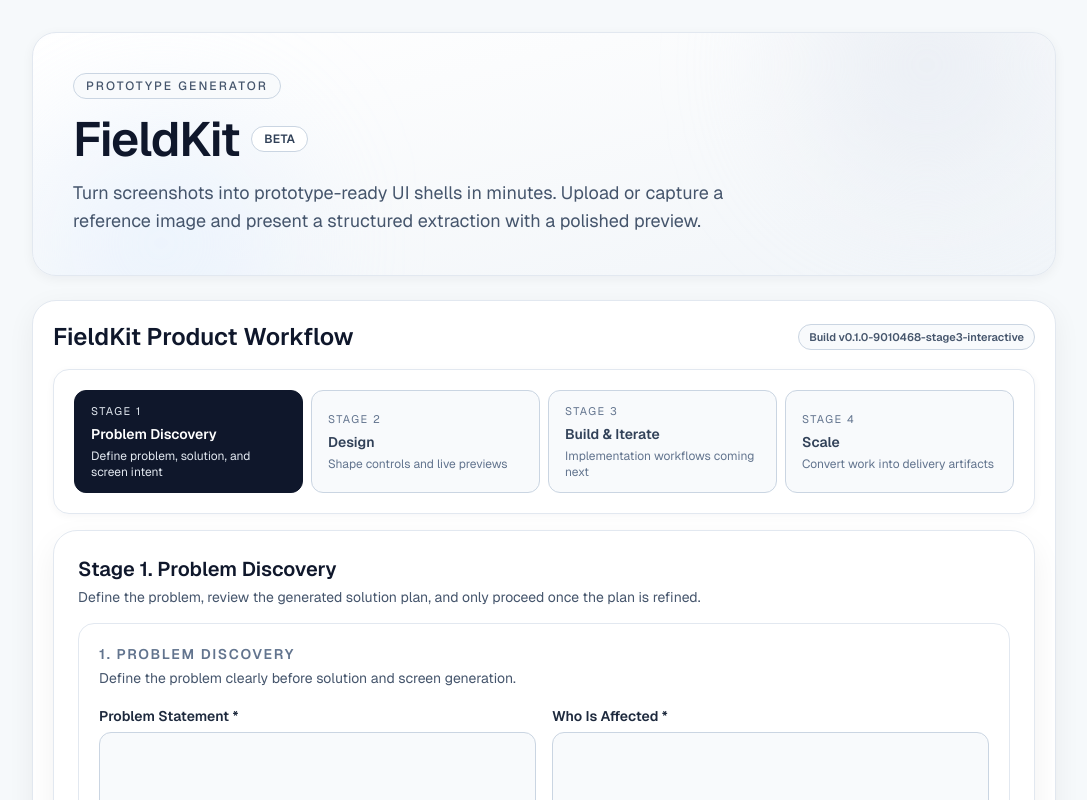
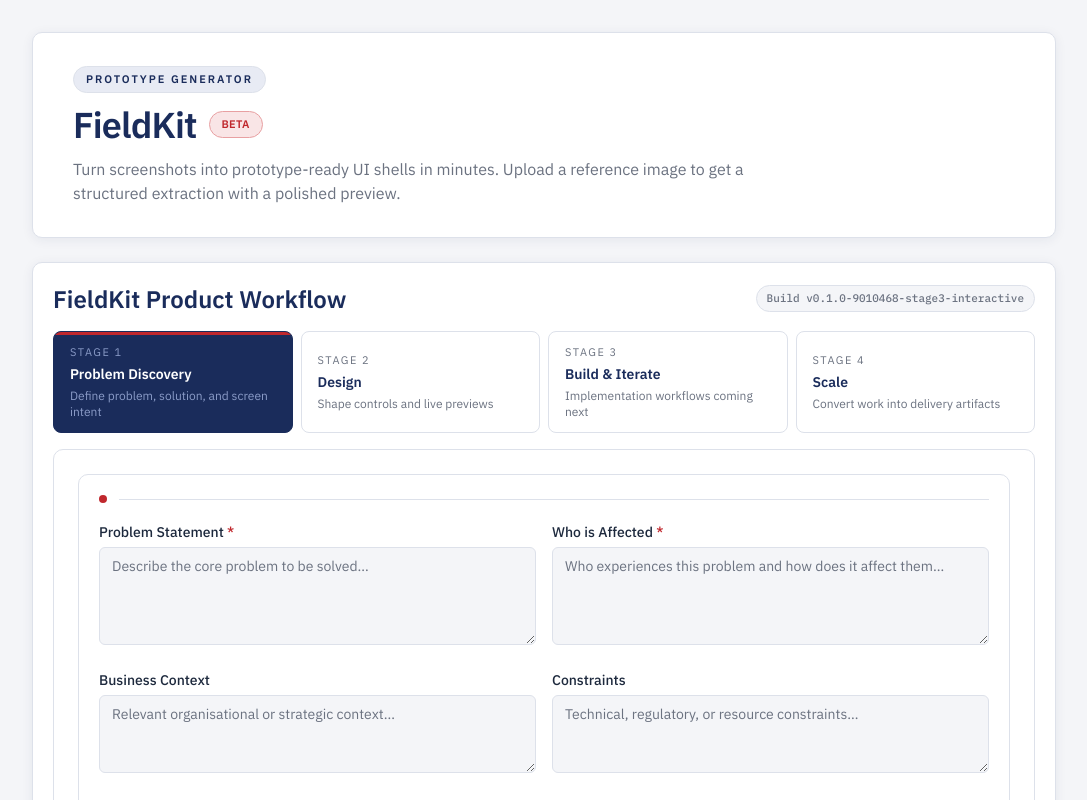
Before and after one commit to melvynsong/fieldkit, a Next.js app: page /workflow in a window 1280 px wide. Shown: the top 800 px of the page, without its empty margins (96-1183 px from the left). Built offline with nearby package versions, Linux system fonts and the light colour scheme.

Commit message:
Redesign UI with tech.gov.sg corporate palette and IBM Plex Sans

```diff
--- a/app/globals.css
+++ b/app/globals.css
@@ -1,26 +1,30 @@
 @import "tailwindcss";
 
 :root {
-  --background: #ffffff;
+  --background: #F4F5F8;
   --foreground: #171717;
 }
 
 @theme inline {
   --color-background: var(--background);
   --color-foreground: var(--foreground);
-  --font-sans: var(--font-geist-sans);
-  --font-mono: var(--font-geist-mono);
-}
+  --font-sans: var(--font-ibm-plex-sans);
+  --font-mono: var(--font-ibm-plex-mono);
 
-@media (prefers-color-scheme: dark) {
-  :root {
-    --background: #0a0a0a;
-    --foreground: #ededed;
-  }
+  /* tech.gov.sg corporate palette */
+  --color-gov-navy: #1A2C5B;
+  --color-gov-red: #C0272D;
+  --color-gov-red-light: #F9E5E6;
+  --color-gov-red-border: #E8A0A2;
+  --color-gov-navy-light: #E8EBF4;
+  --color-gov-navy-muted: #8B9CC8;
+  --color-gov-page-bg: #F4F5F8;
+  --color-gov-border: #DDE1EA;
+  --color-gov-muted: #6B7280;
 }
 
 body {
   background: var(--background);
   color: var(--foreground);
-  font-family: var(--font-geist-sans), "Avenir Next", "Segoe UI", sans-serif;
+  font-family: var(--font-ibm-plex-sans), "Segoe UI", sans-serif;
 }
--- a/app/layout.tsx
+++ b/app/layout.tsx
@@ -1,16 +1,18 @@
 import type { Metadata } from "next";
-import localFont from "next/font/local";
+import { IBM_Plex_Mono, IBM_Plex_Sans } from "next/font/google";
 import "./globals.css";
 
-const geistSans = localFont({
-  src: "../public/fonts/geist-latin.woff2",
-  variable: "--font-geist-sans",
+const ibmPlexSans = IBM_Plex_Sans({
+  subsets: ["latin"],
+  weight: ["400", "500", "600"],
+  variable: "--font-ibm-plex-sans",
   display: "swap",
 });
 
-const geistMono = localFont({
-  src: "../public/fonts/geist-mono-latin.woff2",
-  variable: "--font-geist-mono",
+const ibmPlexMono = IBM_Plex_Mono({
+  subsets: ["latin"],
+  weight: ["400", "500"],
+  variable: "--font-ibm-plex-mono",
   display: "swap",
 });
 
@@ -27,7 +29,7 @@ export default function RootLayout({
   return (
     <html
       lang="en"
-      className={`${geistSans.variable} ${geistMono.variable} h-full antialiased`}
+      className={`${ibmPlexSans.variable} ${ibmPlexMono.variable} h-full antialiased`}
     >
       <body className="min-h-full flex flex-col">{children}</body>
     </html>
--- a/app/workflow/page.tsx
+++ b/app/workflow/page.tsx
@@ -41,14 +41,14 @@ export default function WorkflowPage() {
   const stageIndex = stageOrder.indexOf(currentStage);
 
   return (
-    <main className="relative flex-1 bg-slate-100/60 px-4 py-8 sm:px-6 lg:px-10">
+    <main className="relative flex-1 bg-gov-page-bg px-4 py-8 sm:px-6 lg:px-10">
       <div className="mx-auto flex w-full max-w-5xl flex-col gap-6">
         <FieldKitHero />
 
-        <section className="rounded-3xl border border-slate-200 bg-white p-5 shadow-[0_8px_28px_rgba(15,23,42,0.06)]">
+        <section className="rounded-[10px] border border-gov-border bg-white p-5 shadow-[0_2px_12px_rgba(26,44,91,0.07)]">
           <div className="flex flex-wrap items-center justify-between gap-2">
-            <h1 className="text-xl font-semibold text-slate-900 sm:text-2xl">FieldKit Product Workflow</h1>
-            <span className="rounded-full border border-slate-300 bg-slate-50 px-2.5 py-1 text-[11px] font-semibold text-slate-600">
+            <h1 className="text-xl font-semibold text-gov-navy sm:text-2xl">FieldKit Product Workflow</h1>
+            <span className="font-mono rounded-full border border-gov-border bg-gov-page-bg px-2.5 py-1 text-[11px] font-medium text-gov-muted">
               Build {BUILD_VERSION}
             </span>
           </div>
@@ -57,30 +57,30 @@ export default function WorkflowPage() {
             <StagePanel stage={currentStage} />
           </div>
 
-          <div className="mt-5 flex items-center justify-between rounded-2xl border border-slate-200 bg-slate-50 px-4 py-3">
+          <div className="mt-5 flex items-center justify-between rounded-[8px] border border-gov-border bg-gov-page-bg px-4 py-3">
             <button
               type="button"
               onClick={previousStage}
               disabled={stageIndex <= 0}
-              className="rounded-lg border border-slate-300 bg-white px-3 py-1.5 text-sm font-semibold text-slate-700 disabled:opacity-50"
+              className="rounded-[6px] border border-gov-border bg-white px-3 py-1.5 text-sm font-semibold text-gov-navy disabled:opacity-40"
             >
               Previous Stage
             </button>
-            <p className="text-xs font-semibold uppercase tracking-[0.1em] text-slate-500">
+            <p className="text-xs font-semibold uppercase tracking-[0.1em] text-gov-muted">
               Stage {stageIndex + 1} of {stageOrder.length}
             </p>
             <button
               type="button"
               onClick={nextStage}
               disabled={stageIndex >= stageOrder.length - 1}
-              className="rounded-lg bg-slate-900 px-3 py-1.5 text-sm font-semibold text-white disabled:opacity-50"
+              className="rounded-[6px] bg-gov-navy px-3 py-1.5 text-sm font-semibold text-white disabled:opacity-40"
             >
               Next Stage
             </button>
           </div>
 
           {error ? (
-            <p className="mt-3 rounded-lg border border-rose-200 bg-rose-50 px-3 py-2 text-sm text-rose-700">
+            <p className="mt-3 rounded-[6px] border border-gov-red-border bg-gov-red-light px-3 py-2 text-sm text-gov-red">
               {error}
             </p>
           ) : null}
--- a/components/FieldKitHero.tsx
+++ b/components/FieldKitHero.tsx
@@ -1,24 +1,20 @@
 export default function FieldKitHero() {
   return (
-    <section className="relative overflow-hidden rounded-3xl border border-slate-200 bg-gradient-to-br from-white via-slate-50 to-slate-100 p-8 shadow-[0_3px_12px_rgba(15,23,42,0.05)] sm:p-10">
-      <div className="pointer-events-none absolute -top-24 right-0 h-64 w-64 rounded-full bg-slate-200/55 blur-3xl" />
-      <div className="pointer-events-none absolute -bottom-24 left-0 h-64 w-64 rounded-full bg-blue-100/40 blur-3xl" />
-      <div className="relative space-y-4">
-        <p className="inline-flex rounded-full border border-slate-300 bg-slate-50 px-3 py-1 text-xs font-medium uppercase tracking-[0.18em] text-slate-600">
+    <section className="rounded-[10px] border border-gov-border bg-white px-8 py-8 shadow-[0_2px_12px_rgba(26,44,91,0.07)] sm:px-10">
+      <div className="space-y-3">
+        <p className="inline-flex rounded-full border border-gov-border bg-gov-navy-light px-3 py-1 text-[11px] font-semibold uppercase tracking-[0.18em] text-gov-navy">
           Prototype Generator
         </p>
         <div className="flex items-center gap-3">
-          <h1 className="text-balance text-4xl font-semibold tracking-tight text-slate-900 sm:text-5xl">
+          <h1 className="text-3xl font-semibold tracking-tight text-gov-navy sm:text-4xl">
             FieldKit
           </h1>
-          <span className="inline-flex rounded-full border border-slate-300 bg-white px-3 py-1 text-xs font-semibold uppercase tracking-wide text-slate-700">
-            Beta
+          <span className="inline-flex rounded-full border border-gov-red-border bg-gov-red-light px-3 py-1 text-[11px] font-semibold uppercase tracking-wide text-gov-red">
+            BETA
           </span>
         </div>
-        <p className="max-w-2xl text-pretty text-base leading-7 text-slate-600 sm:text-lg">
-          Turn screenshots into prototype-ready UI shells in minutes. Upload or
-          capture a reference image and present a structured extraction with a
-          polished preview.
+        <p className="max-w-2xl text-sm leading-6 text-gov-muted sm:text-base">
+          Turn screenshots into prototype-ready UI shells in minutes. Upload a reference image to get a structured extraction with a polished preview.
         </p>
       </div>
     </section>
--- a/components/ProblemDiscoveryStage.tsx
+++ b/components/ProblemDiscoveryStage.tsx
@@ -33,14 +33,7 @@ export default function ProblemDiscoveryStage() {
   }, [discovery, isAnalyzingProblem]);
 
   return (
-    <section className="rounded-3xl border border-slate-200 bg-white p-4 shadow-[0_12px_32px_rgba(15,23,42,0.06)] sm:p-6">
-      <header className="mb-4">
-        <h2 className="text-lg font-semibold text-slate-900 sm:text-xl">Stage 1. Problem Discovery</h2>
-        <p className="mt-1 text-sm text-slate-600">
-          Define the problem, review the generated solution plan, and only proceed once the plan is refined.
-        </p>
-      </header>
-
+    <section className="rounded-[10px] border border-gov-border bg-white p-4 sm:p-6">
       <ProblemForm />
 
       {isAnalyzingProblem ? (
--- a/components/ProblemForm.tsx
+++ b/components/ProblemForm.tsx
@@ -9,65 +9,72 @@ export default function ProblemForm() {
   const analyzeProblem = useWorkflowStore((state) => state.analyzeProblem);
 
   return (
-    <section className="rounded-2xl border border-slate-200 bg-white p-5">
-      <h2 className="text-sm font-semibold uppercase tracking-[0.12em] text-slate-500">
-        1. Problem Discovery
-      </h2>
-      <p className="mt-1 text-sm text-slate-600">
-        Define the problem clearly before solution and screen generation.
-      </p>
+    <section className="rounded-[10px] border border-gov-border bg-white p-5">
+      <div className="flex items-center gap-3">
+        <span className="h-2 w-2 shrink-0 rounded-full bg-gov-red" />
+        <hr className="flex-1 border-t border-gov-border" />
+      </div>
 
       <div className="mt-4 grid gap-4 md:grid-cols-2">
         <label className="block">
-          <span className="text-sm font-semibold text-slate-800">Problem Statement *</span>
+          <span className="text-sm font-medium text-slate-800">
+            Problem Statement <span className="text-gov-red">*</span>
+          </span>
           <textarea
             rows={4}
             required
             value={input.problemStatement}
             onChange={(event) => setProblemField("problemStatement", event.target.value)}
-            className="mt-1 w-full rounded-xl border border-slate-300 bg-slate-50 px-3 py-2 text-sm"
+            placeholder="Describe the core problem to be solved…"
+            className="mt-1 w-full rounded-[6px] border border-gov-border bg-gov-page-bg px-3 py-2 text-sm transition placeholder:text-gov-muted focus:border-gov-navy focus:bg-white focus:outline-none focus:ring-2 focus:ring-gov-navy/20"
           />
         </label>
 
         <label className="block">
-          <span className="text-sm font-semibold text-slate-800">Who Is Affected *</span>
+          <span className="text-sm font-medium text-slate-800">
+            Who is Affected <span className="text-gov-red">*</span>
+          </span>
           <textarea
             rows={4}
             required
             value={input.affectedUsers}
             onChange={(event) => setProblemField("affectedUsers", event.target.value)}
-            className="mt-1 w-full rounded-xl border border-slate-300 bg-slate-50 px-3 py-2 text-sm"
+            placeholder="Who experiences this problem and how does it affect them…"
+            className="mt-1 w-full rounded-[6px] border border-gov-border bg-gov-page-bg px-3 py-2 text-sm transition placeholder:text-gov-muted focus:border-gov-navy focus:bg-white focus:outline-none focus:ring-2 focus:ring-gov-navy/20"
           />
         </label>
 
         <label className="block">
-          <span className="text-sm font-semibold text-slate-800">Business Context</span>
+          <span className="text-sm font-medium text-slate-800">Business Context</span>
           <textarea
             rows={3}
             value={input.businessContext}
             onChange={(event) => setProblemField("businessContext", event.target.value)}
-            className="mt-1 w-full rounded-xl border border-slate-300 bg-slate-50 px-3 py-2 text-sm"
+            placeholder="Relevant organisational or strategic context…"
+            className="mt-1 w-full rounded-[6px] border border-gov-border bg-gov-page-bg px-3 py-2 text-sm transition placeholder:text-gov-muted focus:border-gov-navy focus:bg-white focus:outline-none focus:ring-2 focus:ring-gov-navy/20"
           />
         </label>
 
         <label className="block">
-          <span className="text-sm font-semibold text-slate-800">Constraints</span>
+          <span className="text-sm font-medium text-slate-800">Constraints</span>
           <textarea
             rows={3}
             value={input.constraints}
             onChange={(event) => setProblemField("constraints", event.target.value)}
-            className="mt-1 w-full rounded-xl border border-slate-300 bg-slate-50 px-3 py-2 text-sm"
+            placeholder="Technical, regulatory, or resource constraints…"
+            className="mt-1 w-full rounded-[6px] border border-gov-border bg-gov-page-bg px-3 py-2 text-sm transition placeholder:text-gov-muted focus:border-gov-navy focus:bg-white focus:outline-none focus:ring-2 focus:ring-gov-navy/20"
           />
         </label>
       </div>
 
       <label className="mt-4 block">
-        <span className="text-sm font-semibold text-slate-800">Additional Notes</span>
+        <span className="text-sm font-medium text-slate-800">Additional Notes</span>
         <textarea
           rows={3}
           value={input.additionalNotes}
           onChange={(event) => setProblemField("additionalNotes", event.target.value)}
-          className="mt-1 w-full rounded-xl border border-slate-300 bg-slate-50 px-3 py-2 text-sm"
+          placeholder="Any other context, references, or background that may help…"
+          className="mt-1 w-full rounded-[6px] border border-gov-border bg-gov-page-bg px-3 py-2 text-sm transition placeholder:text-gov-muted focus:border-gov-navy focus:bg-white focus:outline-none focus:ring-2 focus:ring-gov-navy/20"
         />
       </label>
 
@@ -75,9 +82,9 @@ export default function ProblemForm() {
         type="button"
         onClick={() => void analyzeProblem()}
         disabled={isLoading}
-        className="mt-4 rounded-xl bg-slate-900 px-4 py-2 text-sm font-semibold text-white disabled:opacity-60"
+        className="mt-5 rounded-[6px] bg-gov-red px-5 py-2.5 text-sm font-semibold text-white transition hover:bg-[#a8222b] disabled:opacity-60"
       >
-        {isLoading ? "Analyzing & Generating..." : "Analyze & Generate Solution Plan"}
+        {isLoading ? "Analysing & Generating..." : "Analyse & Generate Solution Plan"}
       </button>
     </section>
   );
--- a/components/StageNavigation.tsx
+++ b/components/StageNavigation.tsx
@@ -37,7 +37,6 @@ export default function StageNavigation() {
   const setCurrentStage = useWorkflowStore((state) => state.setCurrentStage);
 
   return (
-    <section className="rounded-2xl border border-slate-200 bg-white p-4 shadow-[0_2px_8px_rgba(15,23,42,0.04)] sm:p-5">
     <div className="grid gap-2 lg:grid-cols-4">
       {STAGES.map((stage, index) => {
         const isActive = stage.id === currentStage;
@@ -46,23 +45,25 @@ export default function StageNavigation() {
             key={stage.id}
             type="button"
             onClick={() => setCurrentStage(stage.id)}
-              className={`rounded-xl border px-4 py-3 text-left transition ${
+            className={`relative overflow-hidden rounded-[8px] border px-4 py-3 text-left transition ${
               isActive
-                  ? "border-slate-900 bg-slate-900 text-white"
-                  : "border-slate-300 bg-slate-50 text-slate-700 hover:bg-slate-100"
+                ? "border-gov-navy bg-gov-navy text-white"
+                : "border-gov-border bg-white text-gov-navy hover:bg-gov-navy-light"
             }`}
           >
-              <p className={`text-[11px] uppercase tracking-[0.14em] ${isActive ? "text-slate-200" : "text-slate-500"}`}>
+            {isActive && (
+              <span className="pointer-events-none absolute inset-x-0 top-0 h-[3px] bg-gov-red" />
+            )}
+            <p className={`text-[11px] uppercase tracking-[0.14em] ${isActive ? "text-gov-navy-muted" : "text-gov-muted"}`}>
               Stage {index + 1}
             </p>
             <p className="mt-1 text-sm font-semibold">{stage.title}</p>
-              <p className={`mt-1 text-xs ${isActive ? "text-slate-200" : "text-slate-500"}`}>
+            <p className={`mt-1 text-xs ${isActive ? "text-gov-navy-muted" : "text-gov-muted"}`}>
               {stage.subtitle}
             </p>
           </button>
         );
       })}
     </div>
-    </section>
   );
 }
```
Lines whose indentation alone changed are shown as unchanged.
